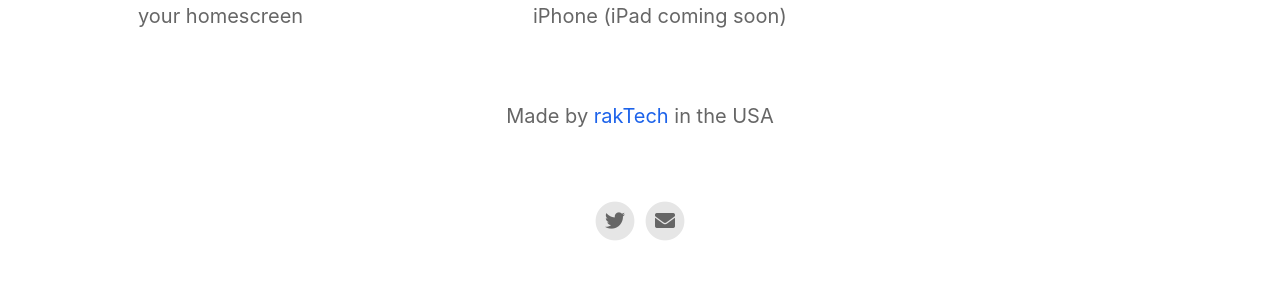
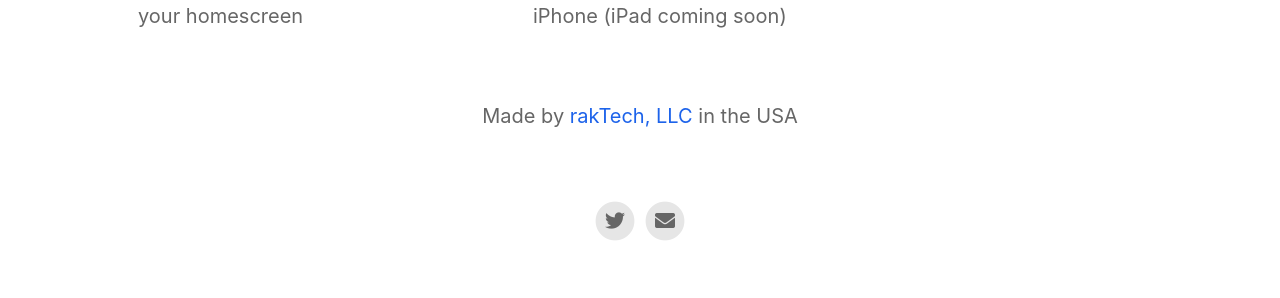
Before and after one commit to thatvirtualboy/hellothere, a Jekyll site: the page built from index.html, in a window 1280 px wide. Shown: the part 1473-1771 px from the top of the page. Built offline with Jekyll 4.4.1, drawn with Linux system fonts in a browser that asks for light colours; nearby versions of some CDN libraries.

Commit message:
Update _config.yml

```diff
--- a/_config.yml
+++ b/_config.yml
@@ -20,7 +20,7 @@ enable_smart_app_banner                   : true
 
 
 # Information About Yourself
-your_name                                 : rakTech
+your_name                                 : rakTech, LLC
 your_link                                 : https://raktech.app
 your_city                                 : the USA
 email_address                             : raktech_dev@icloud.com
```
